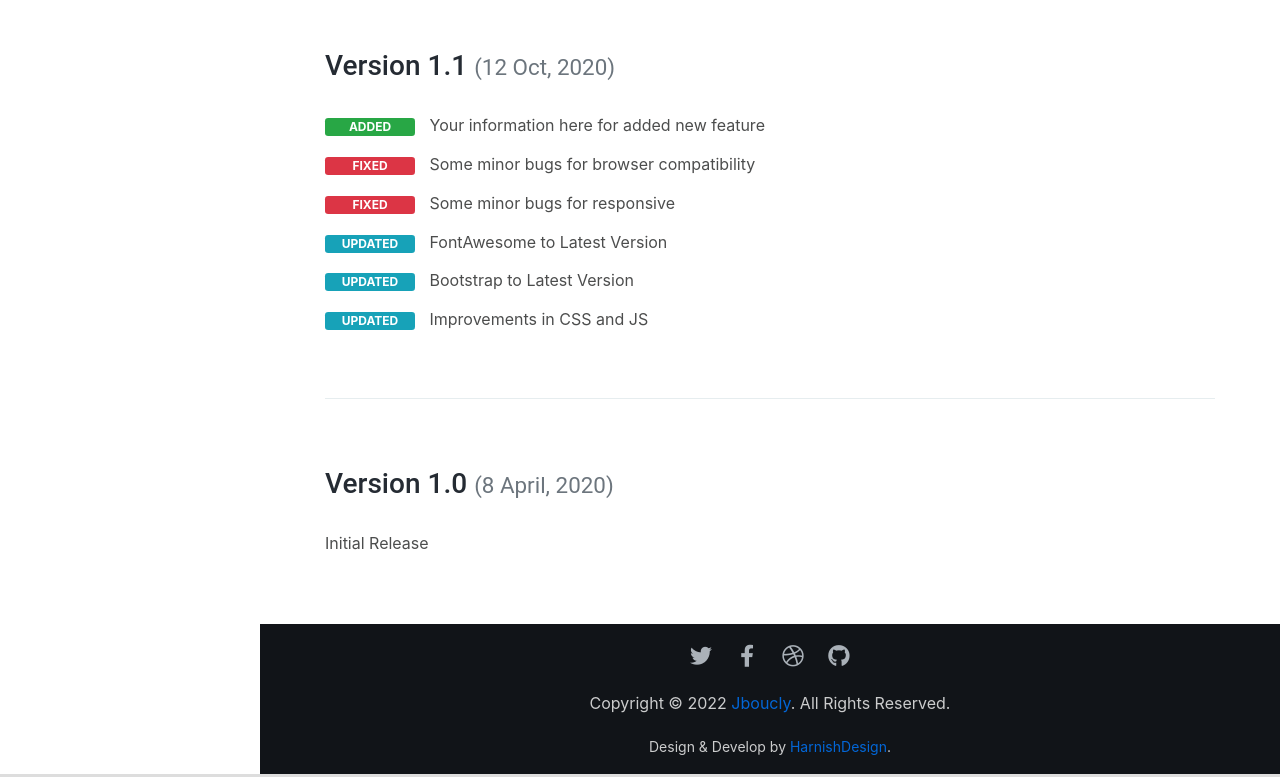
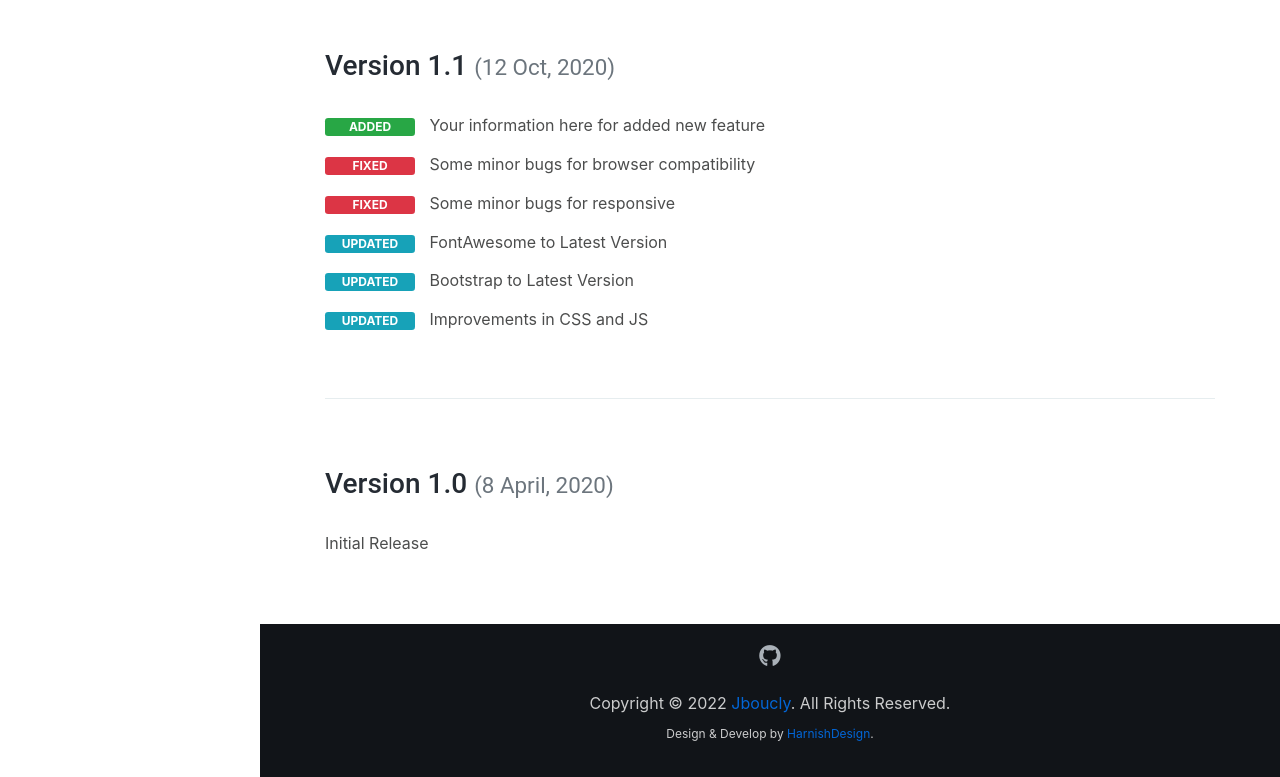
Before and after one commit to jboucly/slack-github-action, a website with bundled scripts: page src/public/pages/home.html in a window 1280 px wide. Shown: the part 4417-5194 px from the top of the page. Built offline with nearby package versions, Linux system fonts and the light colour scheme.

Commit message:
feat(page):: Update home footer

```diff
--- a/src/public/pages/home.html
+++ b/src/public/pages/home.html
@@ -369,52 +369,21 @@
                     <ul class="social-icons social-icons-lg social-icons-muted justify-content-center mb-3">
                         <li>
                             <a
+                                target="_blank"
                                 data-toggle="tooltip"
-                                href="https://twitter.com/harnishdesign/"
-                                target="_blank"
-                                title=""
-                                data-original-title="Twitter"
-                                ><i class="fab fa-twitter"></i
-                            ></a>
-                        </li>
-                        <li>
-                            <a
-                                data-toggle="tooltip"
-                                href="http://www.facebook.com/harnishdesign/"
-                                target="_blank"
-                                title=""
-                                data-original-title="Facebook"
-                                ><i class="fab fa-facebook-f"></i
-                            ></a>
-                        </li>
-                        <li>
-                            <a
-                                data-toggle="tooltip"
-                                href="http://www.dribbble.com/harnishdesign/"
-                                target="_blank"
-                                title=""
-                                data-original-title="Dribbble"
-                                ><i class="fab fa-dribbble"></i
-                            ></a>
-                        </li>
-                        <li>
-                            <a
-                                data-toggle="tooltip"
-                                href="http://www.github.com/"
-                                target="_blank"
-                                title=""
                                 data-original-title="GitHub"
-                                ><i class="fab fa-github"></i
-                            ></a>
+                                href="https://github.com/jboucly/webhook-github-action"
+                                >
+                                <i class="fab fa-github"></i>
+                            </a>
                         </li>
                     </ul>
                     <p class="text-center">
-                        Copyright &copy; 2022
-                        <a href="https://jboucly.fr">Jboucly</a>.
-                        All Rights Reserved.
-                    </p>
-                    <p class="text-2 text-center mb-0">
-                        Design &amp; Develop by <a class="btn-link" target="_blank" href="http://www.harnishdesign.net/">HarnishDesign</a>.
+                        Copyright &copy; 2022 <a href="https://jboucly.fr">Jboucly</a>. All Rights Reserved.
+                        <br>
+                        <span class="text-1 text-center mb-0">
+                            Design &amp; Develop by <a class="btn-link" target="_blank" href="http://www.harnishdesign.net/">HarnishDesign</a>.
+                        </span>
                     </p>
                 </div>
             </footer>
```
